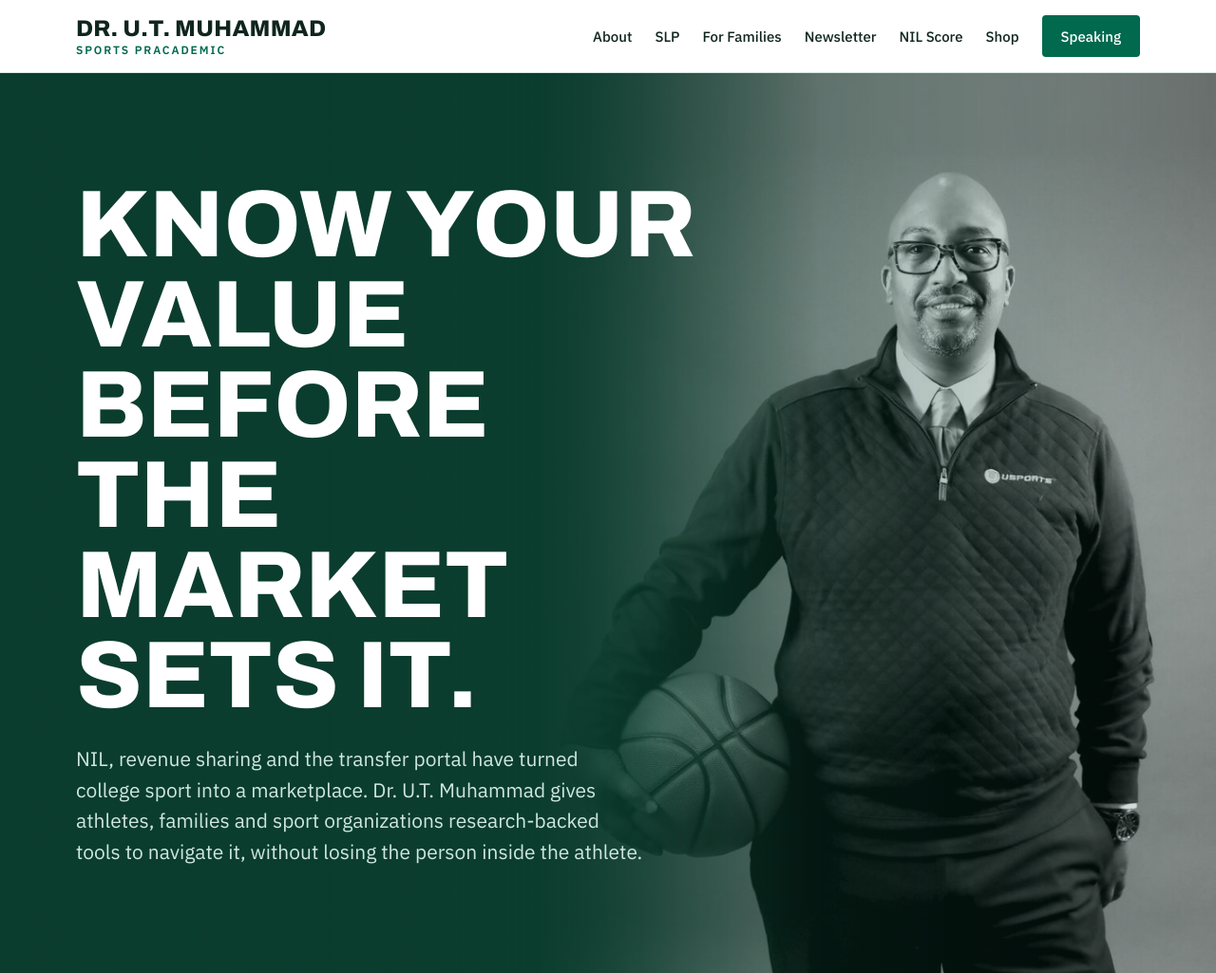
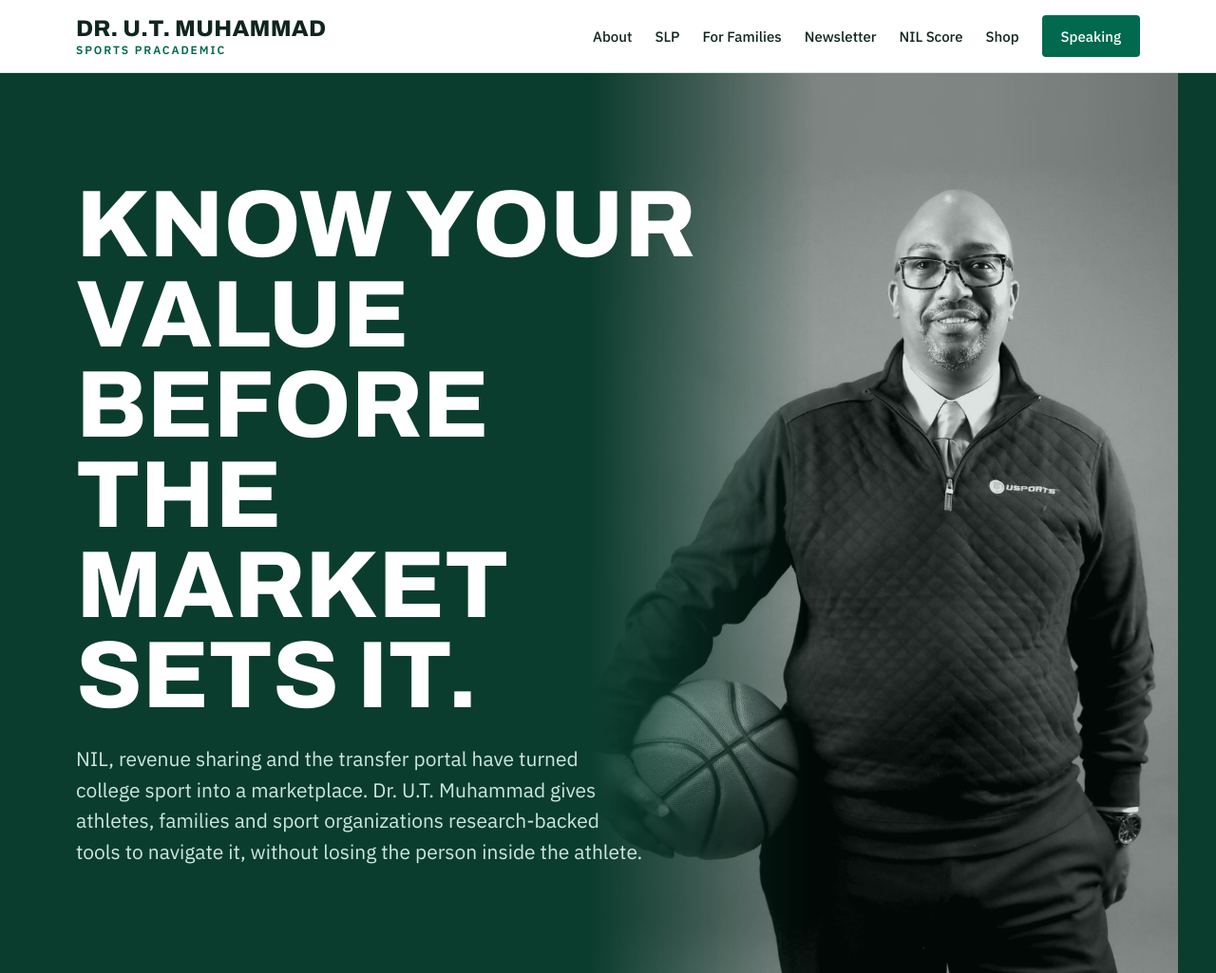
Before and after one commit to professor-ut/umarspeaks.com, a plain HTML site: page index.html in a window 1280 px wide. Shown: the top 1025 px of the page at 95% size. Drawn offline with Linux system fonts and the light colour scheme.

Commit message:
Hero photos anchored to the content area so they sit beside the text on wide screens
Co-Authored-By: Claude Opus 5.5 <noreply@anthropic.com>
Claude-Session: https://claude.ai/code/session_01S5K1kNounDgq4GaAtvX6of

```diff
--- a/index.html
+++ b/index.html
@@ -10,7 +10,12 @@
 <link rel="preconnect" href="https://fonts.gstatic.com" crossorigin>
 <link href="https://fonts.googleapis.com/css2?family=Archivo:wdth,wght@62..125,400..900&amp;family=IBM+Plex+Sans:wght@400;500;600&amp;display=swap" rel="stylesheet">
 <link rel="stylesheet" href="/css/styles.css">
-<style>@media (max-width:720px){.home-hero{background:linear-gradient(180deg,rgba(11,61,46,.75),#0B3D2E 70%),url(/assets/ut-muhammad-home-bg.jpg?v=3) 88% top/cover no-repeat,#0B3D2E !important}}</style>
+<style>
+.hero-photo{position:absolute;top:0;bottom:0;right:0;width:min(620px,52%);background-repeat:no-repeat;background-size:cover;-webkit-mask-image:linear-gradient(90deg,transparent 0%,#000 38%);mask-image:linear-gradient(90deg,transparent 0%,#000 38%);pointer-events:none}
+.hero-photo::after{content:"";position:absolute;inset:0;background:rgba(11,61,46,.14)}
+.hero-text{position:relative;z-index:1}
+@media (max-width:900px){.hero-photo{width:100%;opacity:.28;-webkit-mask-image:none;mask-image:none}}
+</style>
 </head>
 <body>
 <div style="min-height:100%;display:flex;flex-direction:column">
@@ -33,9 +38,10 @@
 </div>
 </header>
 
-<section class="home-hero" style="position:relative;color:#FFFFFF;background:linear-gradient(90deg,#0B3D2E 0%,rgba(11,61,46,.95) 34%,rgba(11,61,46,.45) 56%,rgba(11,61,46,.12) 100%),url(/assets/ut-muhammad-home-bg.jpg?v=3) right bottom/auto 100% no-repeat,#0B3D2E">
-<div class="wrap" style="display:flex;flex-wrap:wrap;align-items:center;gap:48px;padding-top:112px;padding-bottom:112px;min-height:600px">
-<div style="flex:0 1 660px;min-width:0;display:flex;flex-direction:column;gap:24px">
+<section class="home-hero" style="position:relative;overflow:hidden;color:#FFFFFF;background:#0B3D2E">
+<div class="wrap" style="position:relative;display:flex;flex-wrap:wrap;align-items:center;gap:48px;padding-top:112px;padding-bottom:112px;min-height:600px">
+<div class="hero-photo" role="img" aria-label="Photo of Dr. U.T. Muhammad" style="background-image:url(/assets/ut-muhammad-home.jpg);background-position:center bottom"></div>
+<div class="hero-text" style="flex:0 1 660px;min-width:0;display:flex;flex-direction:column;gap:24px">
 <h1 class="disp hero-h" style="font-size:100px;color:#FFFFFF">Know your value before the market sets it.</h1>
 <p style="margin:0;font-size:21px;line-height:1.55;color:#CFE7E0;max-width:600px">NIL, revenue sharing and the transfer portal have turned college sport into a marketplace. Dr. U.T. Muhammad gives athletes, families and sport organizations research-backed tools to navigate it, without losing the person inside the athlete.</p>
 </div>
```
Also changed, not shown: speaking.html (+10 -4 lines), assets/ut-muhammad-home-bg.jpg (deleted), assets/ut-muhammad-home.jpg (added), assets/ut-muhammad-speaking-bg.jpg (deleted), assets/ut-muhammad-speaking.jpg (added).
